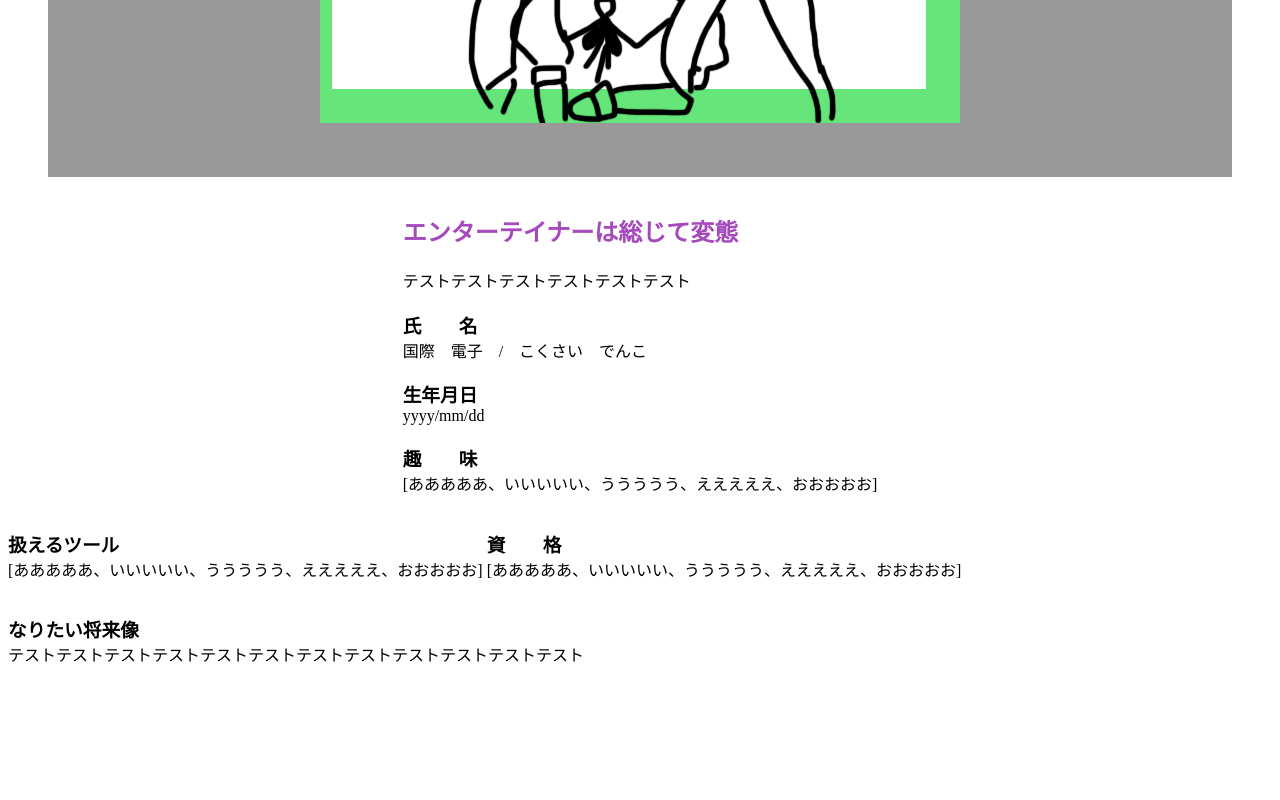
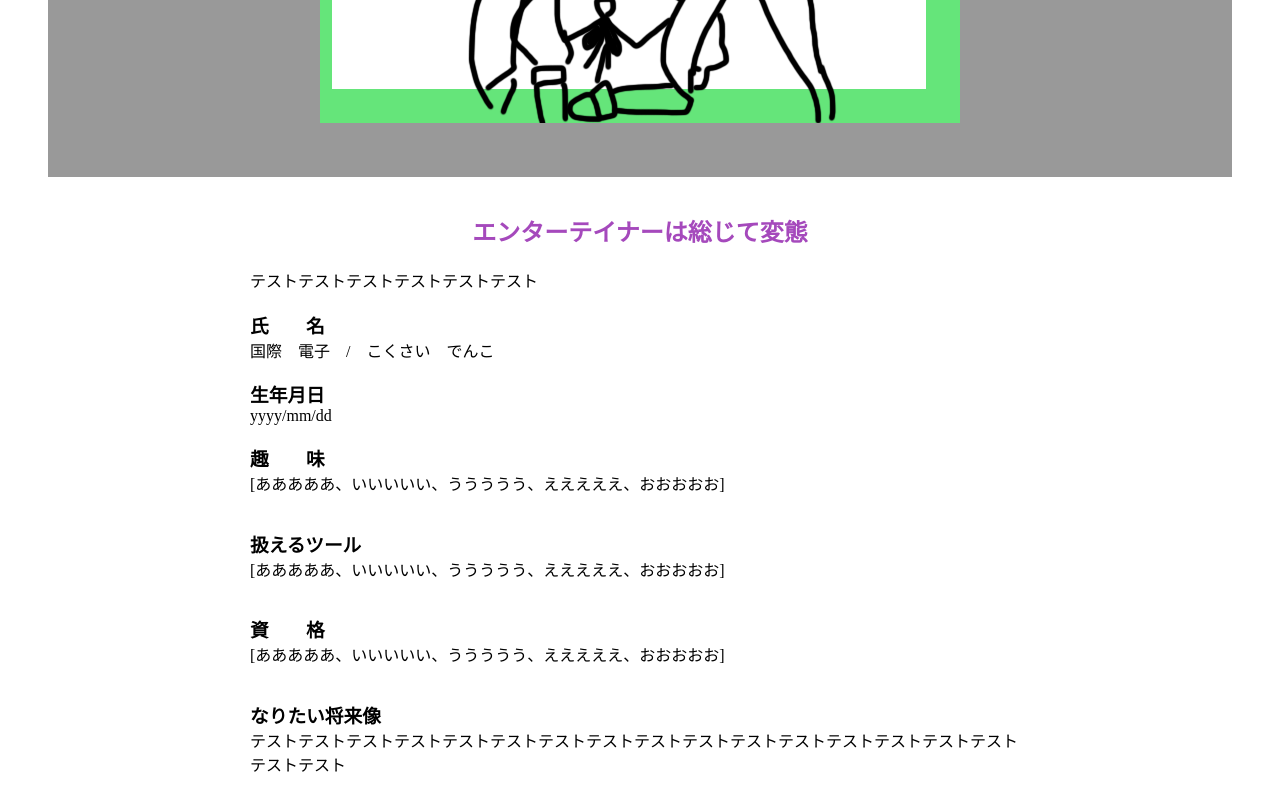
Before and after one commit to EisukeTaira/R5_Portfolio, a plain HTML site: page site/profile.html in a window 1280 px wide. Shown: the part 455-1255 px from the top of the page. Before the commit the page ends 1145 px from the top, so only its background shows below. Drawn offline with Linux system fonts and the light colour scheme.

Commit message:
更新
cssで各コンテンツが中央揃えになるように設定。htmlも変更。

```diff
--- a/css/profile.css
+++ b/css/profile.css
@@ -10,7 +10,7 @@
         }
 
 
-/*各コンテンツの設定*/
+
     article
 		{
 			text-align: center;
@@ -20,7 +20,7 @@
 
 	section
 		{
-			display: inline-block;
+			display: inline-block;	/*要素を変更*/
 			text-align: left;
 		}
 
@@ -34,6 +34,7 @@
 		}
     p
 		{
+			width: 780px;
 			margin-top: 0;		/*<h3>と並べた時の上余白を詰める*/
 			line-height: normal;
 		}
@@ -42,6 +43,7 @@
     h2
 		{
     		color: #a549bc;
+			text-align: center;
         }
 
 /*項目見出し*/
--- a/site/profile.html
+++ b/site/profile.html
@@ -52,6 +52,7 @@
 	</section>
 </article>
 
+<article>
 	<section>
 		<h3>
 			扱えるツール
@@ -60,7 +61,9 @@
 			[あああああ、いいいいい、ううううう、えええええ、おおおおお]
 		</p>
 	</section>
+</article>
 
+<article>
 	<section>
 		<h3>
 			資　　格
@@ -69,15 +72,18 @@
 			[あああああ、いいいいい、ううううう、えええええ、おおおおお]
 		</p>
 	</section>
+</article>
 
+<article>
 	<section>
 		<h3>
 			なりたい将来像
 		</h3>
 		<p>
-		テストテストテストテストテストテストテストテストテストテストテストテスト
+			テストテストテストテストテストテストテストテストテストテストテストテストテストテストテストテストテストテスト
 		</p>
 	</section>
+	<article>
 
 </body>
 
```
Lines whose indentation alone changed are shown as unchanged.
